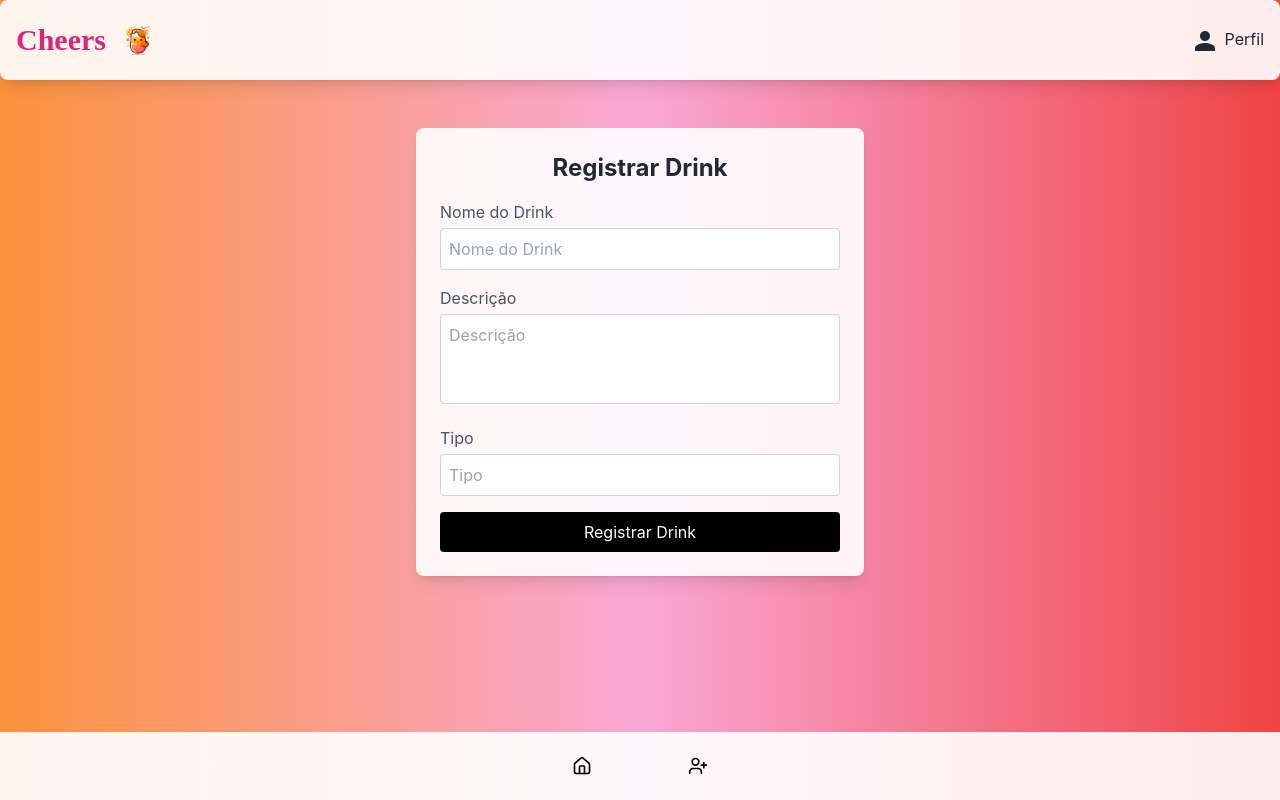
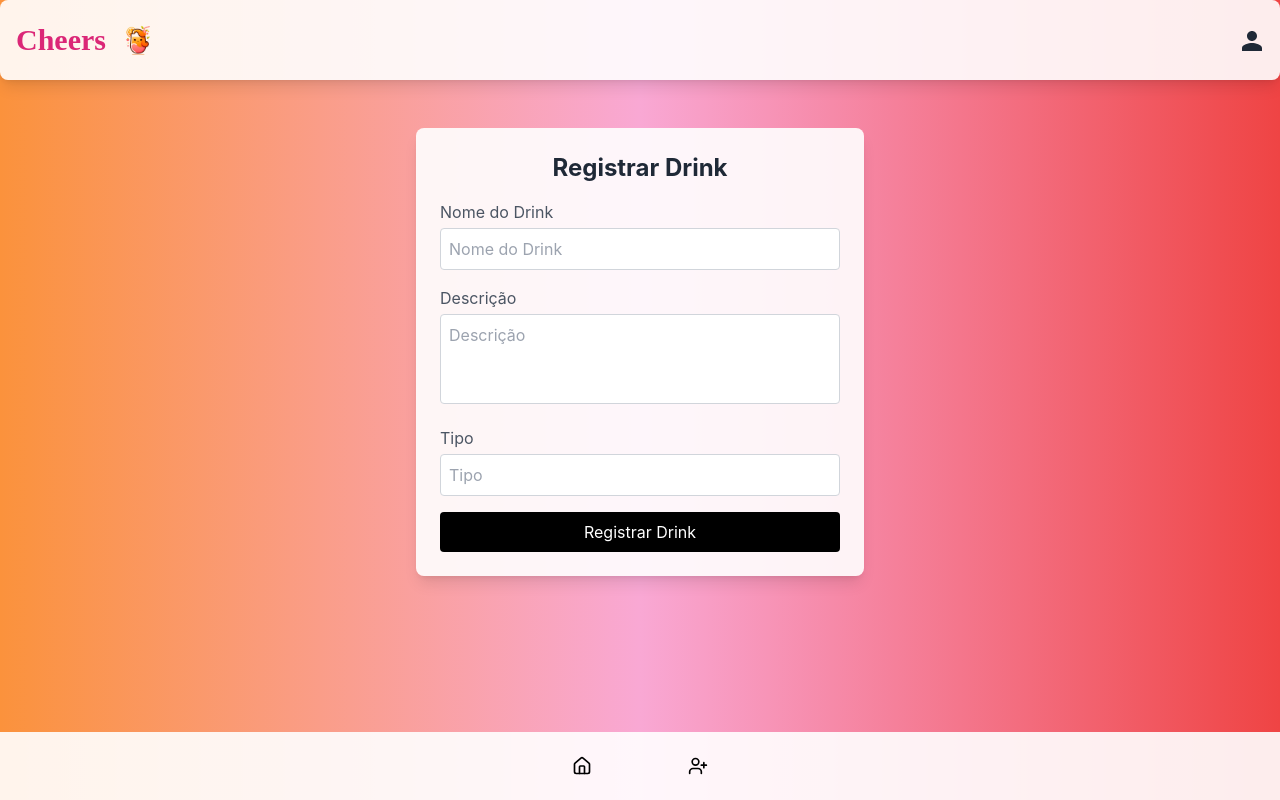
Before and after one commit to vitor-barros/social-media-drink, a React (Create React App) app: page /register-drink in a window 1280 px wide. Built offline with nearby package versions, Linux system fonts and the light colour scheme; no server answers; sample sign-in values are in the browser's storage.

Commit message:
Fazendo verificação do registrar drink

```diff
--- a/src/DrinkRegister.js
+++ b/src/DrinkRegister.js
@@ -27,6 +27,11 @@ const DrinkRegister = () => {
           alert("Email e senha são necessários para login.");
           return;
         }
+      }
+
+      if (!nomeDrink.trim() || !descricao.trim() || !tipo.trim()) {
+        alert("Todos os campos devem ser preenchidos.");
+        return;
       }
 
       // Após login, pega o código do usuário novamente
--- a/src/components/Header.jsx
+++ b/src/components/Header.jsx
@@ -43,7 +43,7 @@ const Header = () => {
             >
               <path d="M12 12c2.76 0 5-2.24 5-5s-2.24-5-5-5-5 2.24-5 5 2.24 5 5 5zm0 2c-3.33 0-10 1.67-10 5v3h20v-3c0-3.33-6.67-5-10-5z"/>
             </svg>
-            <span className="ml-2">Perfil</span>
+            {/* <span className="ml-2">Perfil</span> */}
           </Link>
         </nav>
       </div>
```
